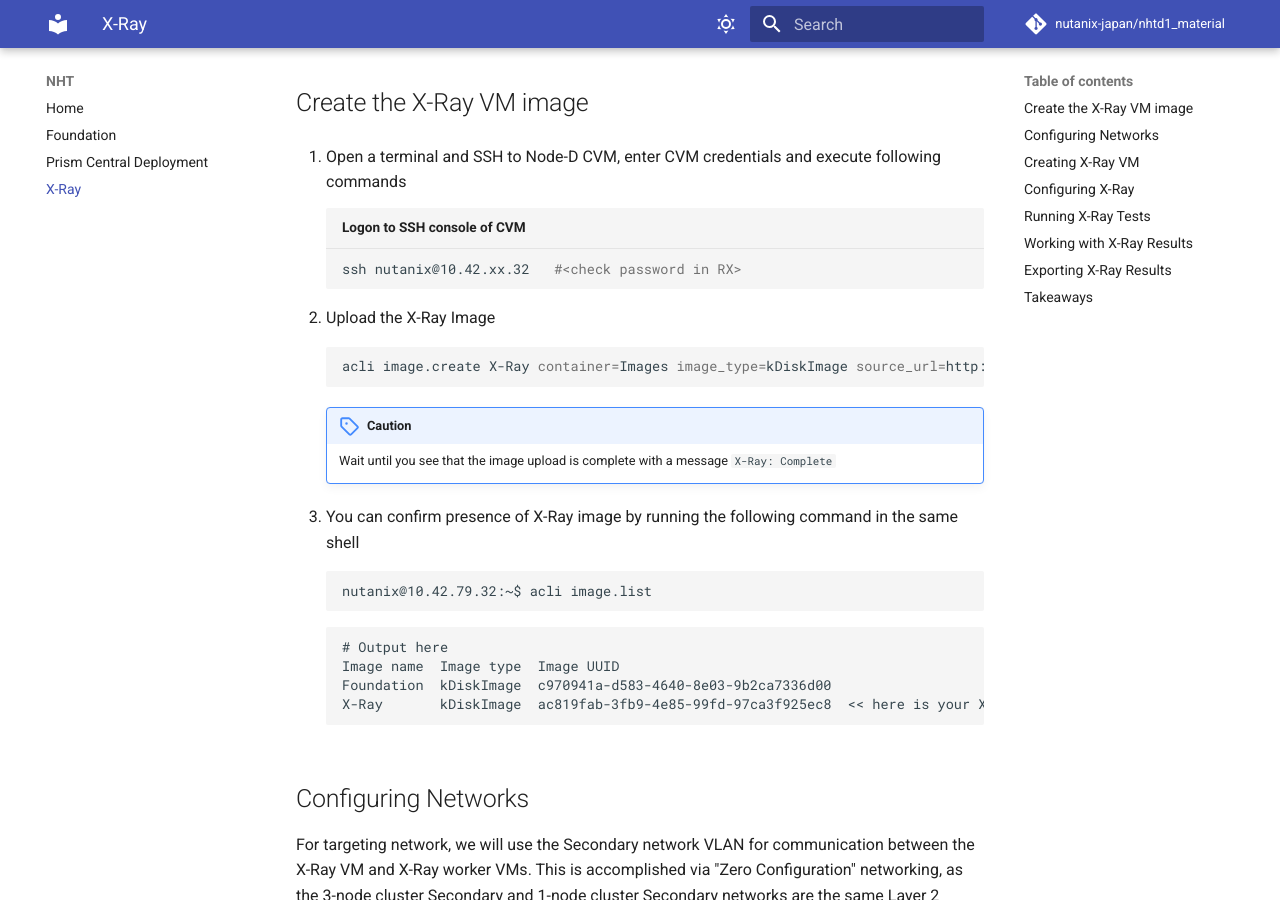
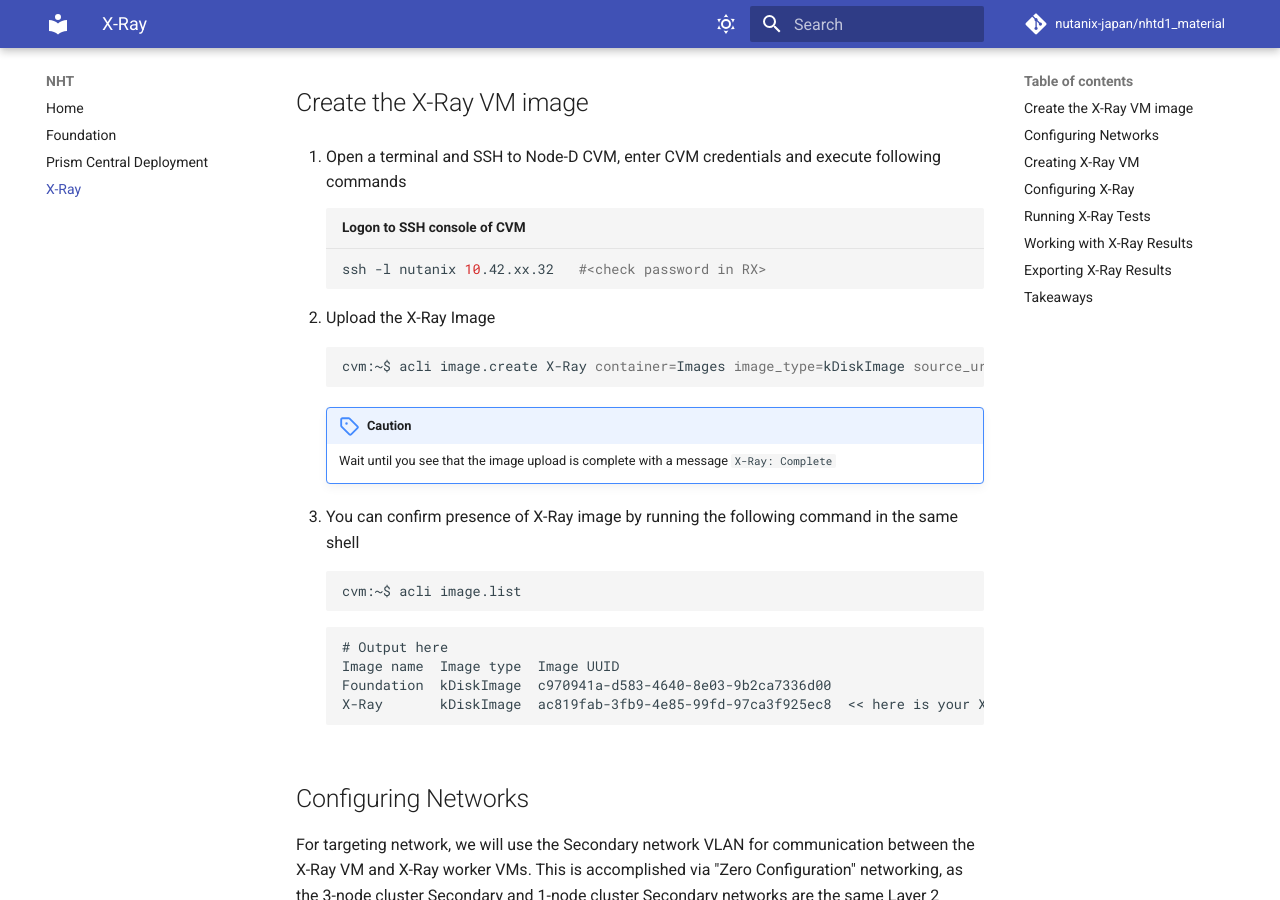
Before and after one commit to rahuman23/foundation-DSTA-NHT, an MkDocs documentation site: the page built from docs/xray/xray.md, in a window 1280 px wide and 900 px high, scrolled down 645 px. Built offline with MkDocs 1.6.1 and Material for MkDocs 9.7.7, drawn with Linux system fonts in a browser that asks for light colours; comment, search, counter and statistics services are not loaded.

Commit message:
Mon Sep  5 18:17:25 JST 2022

````diff
--- a/docs/xray/xray.md
+++ b/docs/xray/xray.md
@@ -20,13 +20,13 @@
 1.  Open a terminal and SSH to Node-D CVM, enter CVM credentials and execute following commands
 
     ```bash title="Logon to SSH console of CVM"
-    ssh nutanix@10.42.xx.32   #<check password in RX>
+    ssh -l nutanix 10.42.xx.32   #<check password in RX>
     ```
 
 2. Upload the X-Ray Image
 
     ```bash
-    acli image.create X-Ray container=Images image_type=kDiskImage source_url=http://10.42.194.11/images/Xray/4.1.3/xray-4.1.3.qcow2
+    cvm:~$ acli image.create X-Ray container=Images image_type=kDiskImage source_url=http://10.42.194.11/images/Xray/4.1.3/xray-4.1.3.qcow2
     ```
     !!!caution
           Wait until you see that the image upload is complete with a message ``X-Ray: Complete``
@@ -34,7 +34,7 @@
 2.  You can confirm presence of X-Ray image by running the following command in the same shell
 
     ```bash
-    nutanix@10.42.79.32:~$ acli image.list
+    cvm:~$ acli image.list
     ```
     ``` { .text .no-copy }
     # Output here
````
